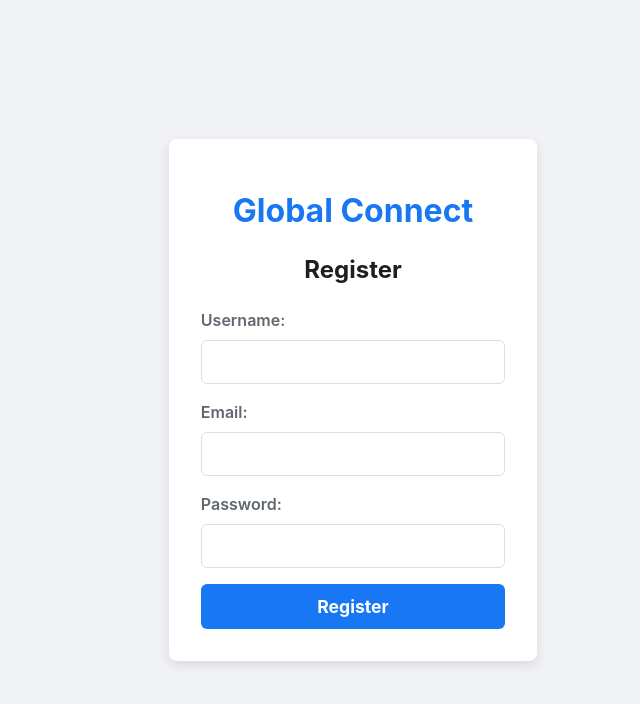
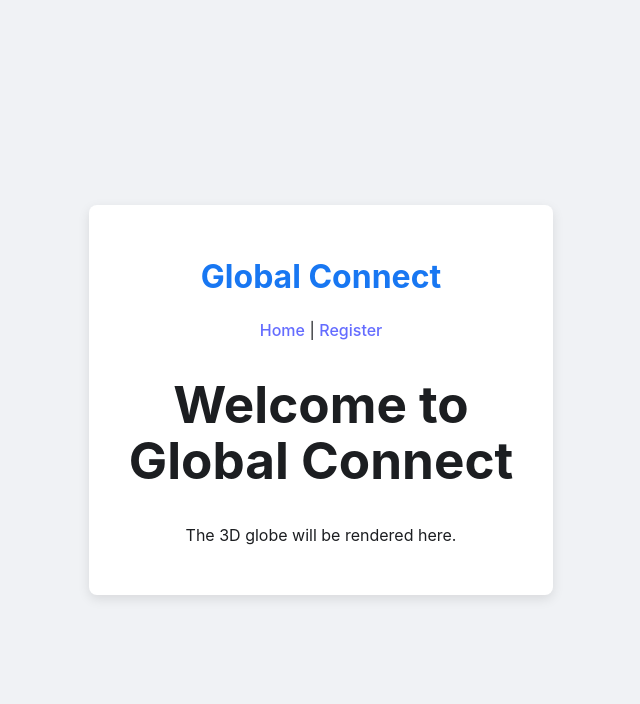
Before and after one commit to Mrspecter-x/GeminiCLI, a React app in the folder frontend/: page / in a window 1280 px wide. Shown: the top 704 px of the page, without its empty margins (319-959 px from the left). Built offline with nearby package versions, Linux system fonts and the light colour scheme; the HTML template or start-up script is replaced by a standard one.

Commit message:
feat(frontend): Implement routing and page structure

```diff
--- a/frontend/src/App.tsx
+++ b/frontend/src/App.tsx
@@ -1,16 +1,26 @@
-import Register from './components/Register';
+import { BrowserRouter as Router, Routes, Route, Link } from 'react-router-dom';
+import HomePage from './pages/HomePage';
+import RegisterPage from './pages/RegisterPage';
 import './App.css';
 
 function App() {
   return (
+    <Router>
       <div className="App">
         <header className="App-header">
           <h1>Global Connect</h1>
+          <nav>
+            <Link to="/">Home</Link> | <Link to="/register">Register</Link>
+          </nav>
         </header>
         <main>
-        <Register />
+          <Routes>
+            <Route path="/" element={<HomePage />} />
+            <Route path="/register" element={<RegisterPage />} />
+          </Routes>
         </main>
       </div>
+    </Router>
   );
 }
 
--- /dev/null
+++ b/frontend/src/pages/HomePage.tsx
@@ -0,0 +1,12 @@
+import React from 'react';
+
+const HomePage = () => {
+  return (
+    <div>
+      <h1>Welcome to Global Connect</h1>
+      <p>The 3D globe will be rendered here.</p>
+    </div>
+  );
+};
+
+export default HomePage;
--- a/frontend/src/components/Register.tsx
+++ b/frontend/src/pages/RegisterPage.tsx
@@ -1,6 +1,6 @@
 import React, { useState } from 'react';
 
-const Register = () => {
+const RegisterPage = () => {
   const [username, setUsername] = useState('');
   const [email, setEmail] = useState('');
   const [password, setPassword] = useState('');
@@ -22,12 +22,10 @@
       const data = await response.json();
 
       if (!response.ok) {
-        // If response is not 2xx, throw an error to be caught by the catch block
         throw new Error(data.error || 'Something went wrong');
       }
 
       setMessage(`Registration successful! Welcome, ${data.username}.`);
-      // Clear form
       setUsername('');
       setEmail('');
       setPassword('');
@@ -78,4 +76,4 @@
   );
 };
 
-export default Register;
+export default RegisterPage;
```
Also changed, not shown: frontend/package.json (+6 -1 lines), 1 other file (tests, documents, lock files or other folders). Lines whose indentation alone changed are shown as unchanged.
